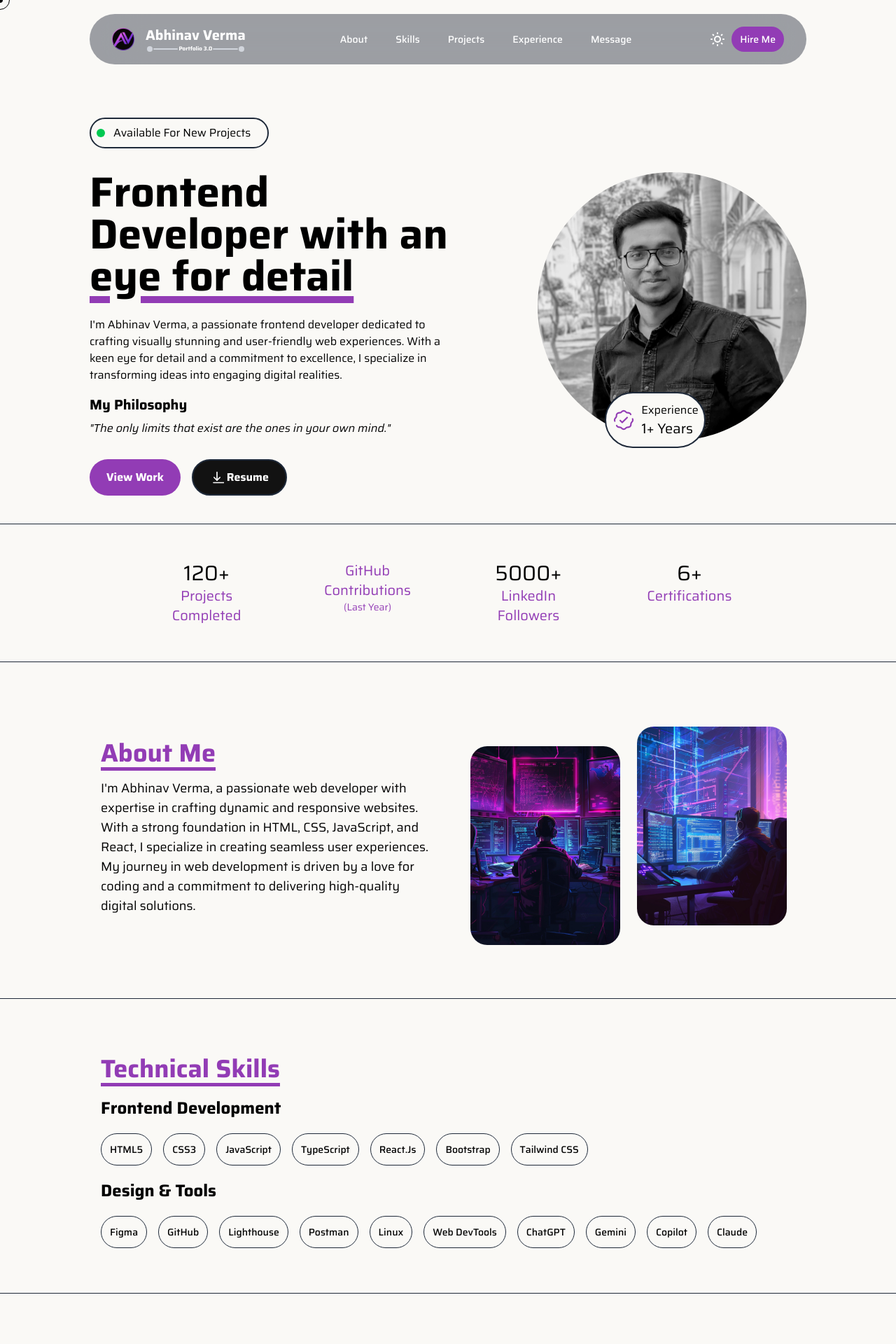
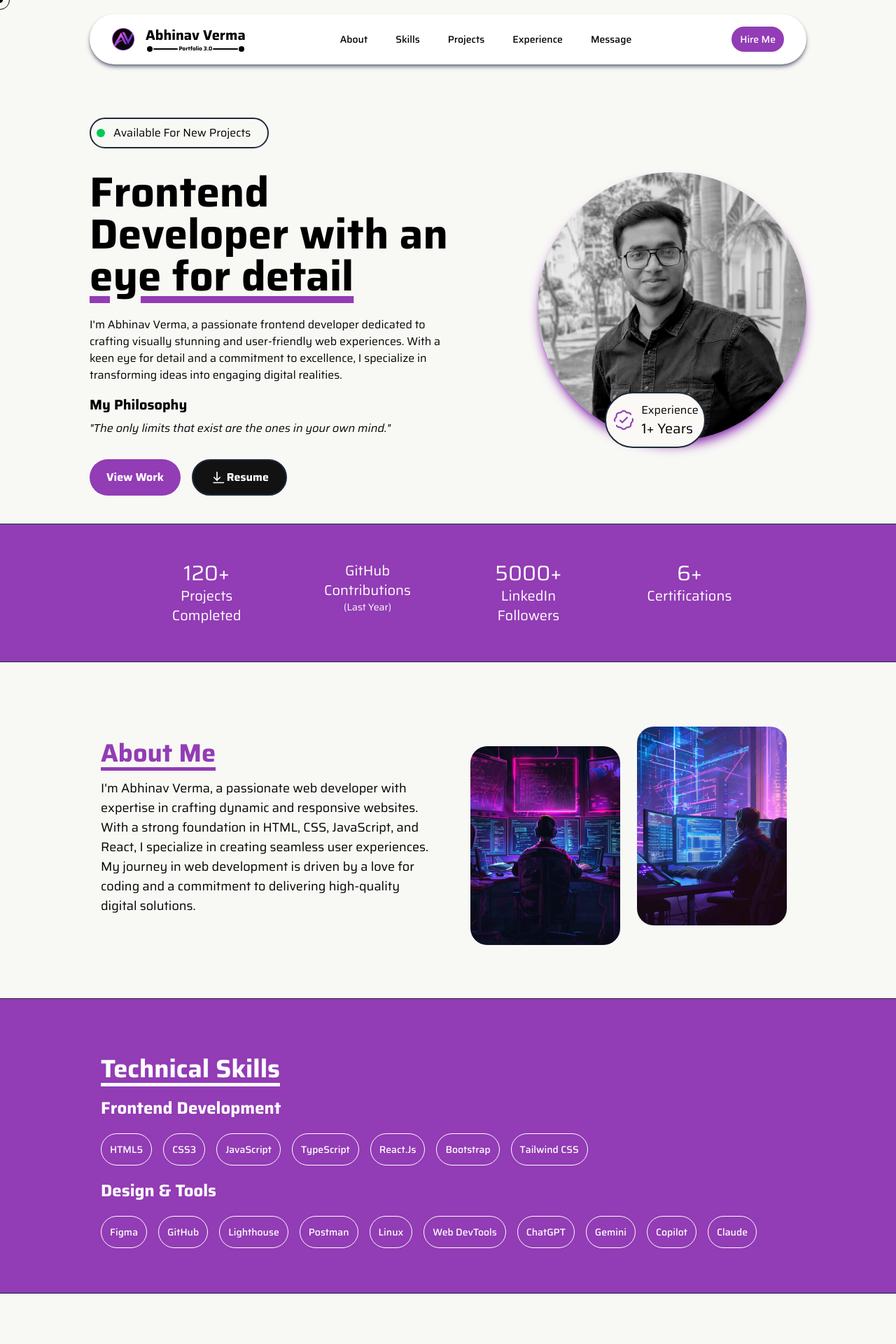
Before and after one commit to abhinavverma658/abhinavverma658.github.io, a React (Vite) app: page / in a window 1280 px wide. Shown: the top 1920 px of the page at 70% size. Built offline with nearby package versions, Linux system fonts and the light colour scheme; no server answers.

Commit message:
improvment in light theme

```diff
--- a/src/App.jsx
+++ b/src/App.jsx
@@ -16,7 +16,7 @@ function App() {
     <ThemeProvider>
       <Cursor />
       <Navbar />
-      <div className=" bg-[#FAF9F6] dark:bg-black">
+      <div className=" bg-[#f8f8f5] dark:bg-black">
         <HeroSection />
         <Stats />
         <AboutUs />
--- a/src/components/contact.jsx
+++ b/src/components/contact.jsx
@@ -2,9 +2,9 @@ import { useState, useEffect } from "react";
 
 const Contact = () => {
   return (
-    <div className="pl-6 pr-6">
+    <div className="pl-6 pr-6 bg-[#923cb5] dark:bg-black pt-16">
       <div
-        className="max-w-5xl mx-auto p-12 md:p-26 mt-16 mb-8  bg-linear-to-b from-black-900 from-85% to-purple-500  rounded-4xl border border-gray-500"
+        className="max-w-5xl mx-auto p-12 md:p-26  mb-8 dark:bg-linear-to-b from-black-900 from-85% to-purple-500  rounded-4xl border border-gray-500"
         id="contact"
       >
         <h2 className="text-4xl font-bold mb-4 text-center dark:text-white">
--- a/src/components/herosection.jsx
+++ b/src/components/herosection.jsx
@@ -69,7 +69,7 @@ const heroSection = () => {
         <img
           src={Abhinav}
           alt="Abhinav Verma"
-          className="w-96 h-96 rounded-full hover:scale-105 transition-transform duration-500"
+          className="w-96 h-96 rounded-full hover:scale-105 transition-transform duration-500 shadow-[#923cb5] shadow-lg"
         />
         <div className="absolute top-240 right-20 md:top-140 md:right-68 w-36 h-20 flex justify-center gap-2 items-center rounded-full bg-[#FAF9F6] dark:bg-[#121212] border-2 border-gray-800 ">
           <div>
--- a/src/components/navbar.jsx
+++ b/src/components/navbar.jsx
@@ -10,25 +10,28 @@ function Navbar() {
   };
 
   return (
-    <nav className="bg-gray-900/40 backdrop-blur-2xl flex items-center justify-between md:justify-center p-4 z-999 rounded-[52px] md:rounded-full max-w-2xl md:max-w-5xl mx-auto border-amber-50 top-5 fixed left-0 right-0">
+    <nav className="bg-white shadow-md shadow-gray-500 dark:shadow-none dark:bg-gray-900/40 backdrop-blur-2xl flex items-center justify-between md:justify-center p-4 z-999 rounded-[52px] md:rounded-full max-w-2xl md:max-w-5xl mx-auto border-amber-50 top-5 fixed left-0 right-0">
       <div className="container mx-auto px-4 hidden md:block">
         <div className="flex items-center justify-between h-10">
-          <div className="text-white font-bold text-xl flex items-center gap-4">
+          <div className="dark:text-white font-bold text-xl flex items-center gap-4">
             <a href="/">
               <img src={logo} alt="Logo" className="w-8 h-8" />
             </a>
             <div className="text-center">
               <h4>
-                <a href="/"> Abhinav Verma</a>
+                <a href="/" className="dark:text-white">
+                  {" "}
+                  Abhinav Verma
+                </a>
               </h4>
               <div className="flex justify-center items-center gap-px">
-                <div className="p-1 rounded-full bg-gray-300 w-px h-px "></div>
-                <div className="w-1/4 bg-gray-300 h-0.5 rounded-4xl"></div>
+                <div className="p-1 rounded-full bg-black dark:bg-gray-300 w-px h-px "></div>
+                <div className="w-1/4 bg-black dark:bg-gray-300 h-0.5 rounded-4xl"></div>
                 <div>
-                  <p className="text-[8px] text-white">Portfolio 3.0</p>
+                  <p className="text-[8px] dark:text-white">Portfolio 3.0</p>
                 </div>
-                <div className="w-1/4 bg-gray-300 h-0.5 rounded-4xl"></div>
-                <div className="p-1 rounded-full bg-gray-300 w-px h-px "></div>
+                <div className="w-1/4 bg-black dark:bg-gray-300 h-0.5 rounded-4xl"></div>
+                <div className="p-1 rounded-full bg-black dark:bg-gray-300 w-px h-px "></div>
               </div>
             </div>
           </div>
@@ -36,31 +39,31 @@ function Navbar() {
             <div className="ml-10 flex items-baseline space-x-4">
               <a
                 href="#about"
-                className="text-white hover:text-purple-700 transition-all duration-300 px-3 py-2 rounded-md text-sm font-medium"
+                className="dark:text-white hover:text-purple-700 transition-all duration-300 px-3 py-2 rounded-md text-sm font-medium"
               >
                 About
               </a>
               <a
                 href="#skills"
-                className="text-white hover:text-purple-700 transition-all duration-300 px-3 py-2 rounded-md text-sm font-medium"
+                className="dark:text-white hover:text-purple-700 transition-all duration-300 px-3 py-2 rounded-md text-sm font-medium"
               >
                 Skills
               </a>
               <a
                 href="#projects"
-                className="text-white hover:text-purple-700  transition-all duration-300 px-3 py-2 rounded-md text-sm font-medium"
+                className="dark:text-white hover:text-purple-700  transition-all duration-300 px-3 py-2 rounded-md text-sm font-medium"
               >
                 Projects
               </a>
               <a
                 href="#experience"
-                className="text-white hover:text-purple-700  transition-all duration-300 px-3 py-2 rounded-md text-sm font-medium"
+                className="dark:text-white hover:text-purple-700  transition-all duration-300 px-3 py-2 rounded-md text-sm font-medium"
               >
                 Experience
               </a>
               <a
                 href="#message"
-                className="text-white hover:text-purple-700  transition-all duration-300 px-3 py-2 rounded-md text-sm font-medium"
+                className="dark:text-white hover:text-purple-700  transition-all duration-300 px-3 py-2 rounded-md text-sm font-medium"
               >
                 Message
               </a>
--- a/src/components/skill.jsx
+++ b/src/components/skill.jsx
@@ -1,6 +1,6 @@
 const Skill = (props) => {
   return (
-    <div className="rounded-full dark:bg-[#121212] p-3 max-w-full text-center text-sm font-medium dark:text-white border  border-gray-800 hover:bg-gray-700 hover:text-white transition-colors duration-300">
+    <div className="rounded-full dark:bg-[#121212] p-3 max-w-full text-center text-sm font-medium dark:text-white border border-white dark:border-gray-800 hover:bg-gray-700 hover:text-white transition-colors duration-300">
       {props.skill}
     </div>
   );
--- a/src/components/stats.jsx
+++ b/src/components/stats.jsx
@@ -96,41 +96,43 @@ const statsNumber = () => {
   if (loading) return <p className="text-center">Loading...</p>;
 
   return (
-    <div className="border-b border-t border-gray-800 mt-10 p-3">
+    <div className="bg-[#923cb5] dark:bg-black border-b border-t border-gray-800 mt-10 p-3">
       <div className="max-w-5xl  md:flex justify-center gap-3 mx-auto">
         <div className="md:flex grid grid-cols-2 p-4 text-center  md:py-10 justify-center  gap-4 md:gap-16 ">
-          <div className="dark:text-white  md:w-1/4 flex flex-col items-center text-center">
+          <div className="text-white  md:w-1/4 flex flex-col items-center text-center">
             <h2 className="text-2xl md:text-3xl">
               <AnimatedNumber target={120} suffix="+" />
             </h2>
-            <h5 className="text-md md:text-xl text-[#923cb5]">
+            <h5 className="text-md md:text-xl text-white dark:text-[#923cb5]">
               Projects Completed
             </h5>
           </div>
-          <div className="dark:text-white  md:w-1/4 flex flex-col items-center text-center">
+          <div className="text-white  md:w-1/4 flex flex-col items-center text-center">
             <h2 className="text-2xl md:text-3xl">
               {contributions && (
                 <AnimatedNumber target={contributions} suffix="+" />
               )}
             </h2>
-            <h5 className="text-md md:text-xl text-[#923cb5]">
+            <h5 className="text-md md:text-xl text-white dark:text-[#923cb5]">
               GitHub Contributions
             </h5>
-            <p className="text-sm text-[#923cb5]">(Last Year)</p>
+            <p className="text-sm text-white  dark:text-[#923cb5]">
+              (Last Year)
+            </p>
           </div>
-          <div className="dark:text-white  md:w-1/4 flex flex-col items-center text-center">
+          <div className="text-white  md:w-1/4 flex flex-col items-center text-center">
             <h2 className="text-2xl md:text-3xl">
               <AnimatedNumber target={5000} suffix="+" />
             </h2>
-            <h5 className="text-md md:text-xl text-[#923cb5]">
+            <h5 className="text-md md:text-xl text-white dark:text-[#923cb5]">
               LinkedIn Followers
             </h5>
           </div>
-          <div className="dark:text-white  md:w-1/4 flex flex-col items-center text-center">
+          <div className="text-white  md:w-1/4 flex flex-col items-center text-center">
             <h2 className="text-2xl md:text-3xl">
               <AnimatedNumber target={6} suffix="+" />
             </h2>
-            <h5 className="text-md md:text-xl text-[#923cb5]">
+            <h5 className="text-md md:text-xl text-white dark:text-[#923cb5]">
               Certifications
             </h5>
           </div>
--- a/src/components/technicalskills.jsx
+++ b/src/components/technicalskills.jsx
@@ -1,15 +1,15 @@
 import Skills from "./skill.jsx";
 const TechnicalSkills = () => {
   return (
-    <div className="border-b border-gray-800">
+    <div className="bg-[#923cb5] dark:bg-black border-b border-gray-800">
       <div className="max-w-5xl mx-auto pb-16 p-4">
-        <h2 className="text-4xl font-bold mb-4 mt-16 underline underline-offset-8 decoration-5 decoration-[#923cb5] text-[#923cb5]">
+        <h2 className="text-4xl font-bold mb-4 mt-16 underline underline-offset-8 decoration-5 decoration-white dark:decoration-[#923cb5] text-white dark:text-[#923cb5]">
           Technical Skills
         </h2>
-        <h2 className="text-2xl dark:text-gray-400 mt-5 mb-5 font-bold">
+        <h2 className="text-2xl text-white dark:text-gray-400 mt-5 mb-5 font-bold">
           Frontend Development
         </h2>
-        <div className="md:flex grid grid-cols-3 gap-4">
+        <div className="md:flex grid grid-cols-3 gap-4 text-white ">
           <Skills skill="HTML5" />
           <Skills skill="CSS3" />
           <Skills skill="JavaScript" />
@@ -18,10 +18,10 @@ const TechnicalSkills = () => {
           <Skills skill="Bootstrap" />
           <Skills skill="Tailwind CSS" />
         </div>
-        <h2 className="text-2xl dark:text-gray-400 mt-5 mb-5 font-bold">
+        <h2 className="text-2xl text-white dark:text-gray-400 mt-5 mb-5 font-bold">
           Design & Tools
         </h2>
-        <div className=" md:flex grid grid-cols-3 gap-4">
+        <div className=" md:flex grid grid-cols-3 gap-4 text-white ">
           <Skills skill="Figma" />
           <Skills skill="GitHub" />
           <Skills skill="Lighthouse" />
--- a/src/index.css
+++ b/src/index.css
@@ -1,4 +1,24 @@
 @import "tailwindcss";
+
+html {
+  transition:
+    background-color 0.3s ease-in-out,
+    color 0.3s ease-in-out;
+}
+
+html * {
+  transition:
+    background-color 0.3s ease-in-out,
+    color 0.3s ease-in-out,
+    border-color 0.3s ease-in-out,
+    fill 0.3s ease-in-out,
+    stroke 0.3s ease-in-out;
+}
+img,
+img:hover {
+  transition: all 0.3s ease-in-out;
+}
+
 body {
   font-family: "Saira", sans-serif;
   font-optical-sizing: auto;
```
Also changed, not shown: src/components/dotCard.jsx (+5 -7 lines), src/components/experience.jsx (+3 -5 lines), src/components/leaveMessage.jsx (+4 -4 lines).
